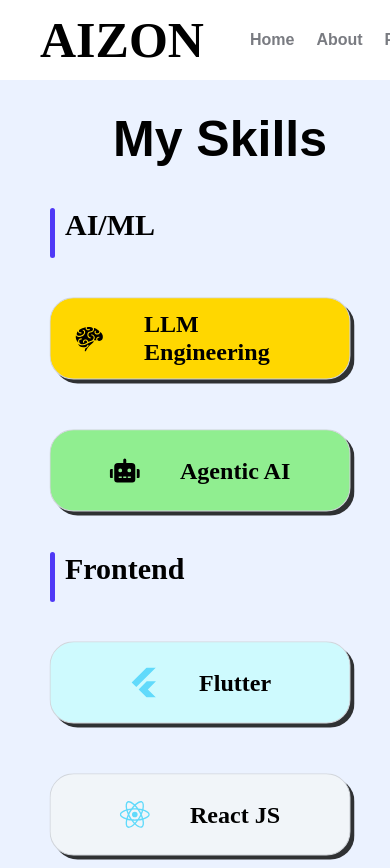
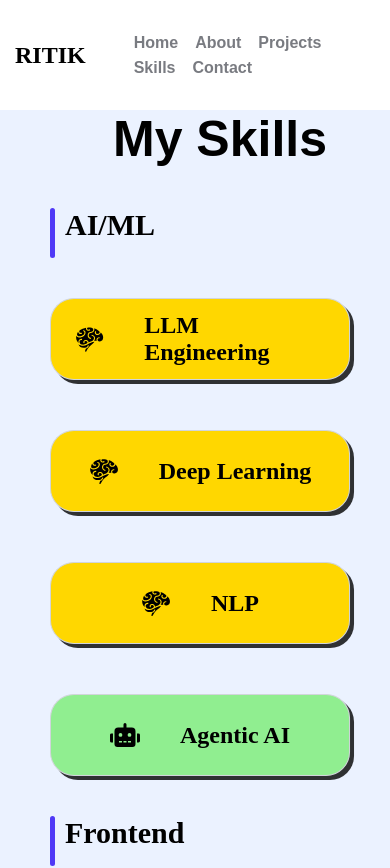
Before and after one commit to RitikM-AiDev/Ritik_aidev, a React (Vite) app in the folder Aizon/: page /skills in a window 390 px wide. Shown: the top 868 px of the page. Built offline with nearby package versions, Linux system fonts and the light colour scheme.

Commit message:
changed to responsive UI

```diff
--- a/Aizon/src/About.jsx
+++ b/Aizon/src/About.jsx
@@ -9,7 +9,7 @@
        <>
        <div className='home'>
                 <div className='header'>
-                    <h2 style={{margin : 40}}>AIZON</h2>
+                    <h2 style={{marginRight : "2px"}}>RITIK</h2>
                     <div className='header-nav'>
                     <button className='header-button' onClick={()=>{navigate("/")}}>Home</button>
                     <button className='header-button' onClick={()=>{navigate("/about")}}>About</button>
@@ -22,13 +22,13 @@
                     <div className="wordsabout">
                     <h1>About Me</h1>
                     <div className="aboutpara">
-                    <p >I am a passionate Python developer and aspiring AI engineer with </p>
+                        <p>I am a passionate Python developer and aspiring AI engineer with </p>
                         <p> hands-on experience in algorithms, data structures, and </p>
                         <p>deep learning concepts. I have a strong curiosity for understanding </p>
                         <p> complex problems and turning them into practical solutions. </p>
-                         <p>I enjoy exploring new ideas, learning continuously, and </p>
+                        <p>I enjoy exploring new ideas, learning continuously, and </p>
                         <p > applying my knowledge to create projects that are both innovative</p>
-                         <p>and impactful. With a dedication to growth and problem-solving, </p>
+                        <p>and impactful. With a dedication to growth and problem-solving, </p>
                         <p >I aim to contribute to meaningful work that bridges creativity and</p>
                         <p>technology, while constantly challenging myself to reach new heights. </p>
                     </div>
--- a/Aizon/src/App.jsx
+++ b/Aizon/src/App.jsx
@@ -8,7 +8,7 @@
        <>
        <div className='home'>
                 <div className='header'>
-                    <h2 style={{margin : 40}}>RITIK M - AI&ML ENGINEER</h2>
+                    <h4 style={{marginRight : "2px"}}>RITIK M - AI&ML ENGINEER</h4>
                     <div className='header-nav'>
                     <button className='header-button' onClick={()=>{navigate("/")}}>Home</button>
                     <button className='header-button' onClick={()=>{navigate("/about")}}>About</button>
--- a/Aizon/src/Contact.jsx
+++ b/Aizon/src/Contact.jsx
@@ -5,7 +5,7 @@
        <>
        <div className='home'>
                 <div className='header'>
-                    <h2 style={{margin : 40}}>AIZON</h2>
+                    <h2 style={{marginRight : "2px"}}>RITIK</h2>
                     <div className='header-nav'>
                     <button className='header-button' onClick={()=>{navigate("/")}}>Home</button>
                     <button className='header-button' onClick={()=>{navigate("/about")}}>About</button>
--- a/Aizon/src/Projects.jsx
+++ b/Aizon/src/Projects.jsx
@@ -10,7 +10,7 @@
        <>
        <div className='home'>
                 <div className='header'>
-                    <h2 style={{margin : 40}}>AIZON</h2>
+                    <h2 style={{marginRight : "2px"}}>RITIK</h2>
                     <div className='header-nav'>
                     <button className='header-button' onClick={()=>{navigate("/")}}>Home</button>
                     <button className='header-button' onClick={()=>{navigate("/about")}}>About</button>
@@ -21,31 +21,39 @@
                 </div>
                 <div className="projects">
                  <div className="mark-project">
-                          <h1 style={{fontSize : 60}}>Where My Ideas Became Reality !!</h1>
+                          <h1 style={{fontSize : 30}}>Where My Ideas Became Reality !!</h1>
                           </div>
                         <div className="project">
                               <div className="project-icon">
+                                <div className='pic-icon'>
                                 <img src={brain_tumor_detection}></img>
-                                <a href='https://brain-tumor-ai.up.railway.app/' target='_blank'>Brain Tumor Detection and classification</a>
+                                <a href='https://brain-tumor-ai.up.railway.app/' target='_blank'>Brain Tumor Detection</a>
                                 <a className='project-git' href='https://github.com/RitikM-AiDev/brain-tumor-ai' target='_blank'><button className='project-button-git' ><FaGithub/>GitHub Link</button></a>
+                                </div>
                                 <p>AI-powered brain tumor detection and classification system that analyzes MRI scans using deep learning. Automatically identifies tumor type and generates a detailed diagnostic report.</p>
                             </div>
                             <div className="project-icon">
+                                <div className='pic-icon'>
                                 <img src={mailer_agent_project}></img>
                                 <h2>Personalised Mailer Agent</h2>
                                 <a className='project-git' href='https://github.com/RitikM-AiDev/Agentic-automated-Personal-Email-Agent' target='_blank'><button className='project-button-git' ><FaGithub/>GitHub Link</button></a>
+                                </div>
                                 <p>A minimal illustration showing AI agents sorting emails into formal and informal categories, ideal for showcasing intelligent message handling and sending mail as your personal agent in a clean, professional layout.</p>
                             </div>
                             <div className="project-icon">
+                                <div className='pic-icon'>
                                 <img src={desktop_assistant_project}></img>
                                 <a href='https://desko-eqco.onrender.com/' target='_blank'>DeskTop Assistant</a>
                                 <a className='project-git' href='https://github.com/RitikM-AiDev/AI-Agentic---desktop-assistant' target='_blank'><button className='project-button-git' ><FaGithub/>GitHub Link</button></a>
+                                </div>
                                 <p>Your personal AI assistant that lives on your desktop — a smart, conversational chatbot you can talk to anytime, ask anything, and get tasks done seamlessly, hands-free.Always available, always ready — your trusted digital companion.</p>
                             </div>
                              <div className="project-icon">
+                                <div className='pic-icon'>
                                 <img src={Notogen_project}></img>
                                 <h2>Notogen-AI Integrated Notes Maker Mobile APP</h2>
                                 <a className='project-git' href='https://github.com/RitikM-AiDev/Notogen-AI_Notes_Maker' target='_blank'><button className='project-button-git' ><FaGithub/>GitHub Link</button></a>
+                                </div>
                                 <p>NOTOGEN reduces classroom note-taking time by letting students focus on learning instead of writing. After class, students record what they learned, and NLP converts speech into clear notes. The system compares them with teacher notes, highlights mistakes, and provides corrections.</p>
                             </div>
                         </div>
--- a/Aizon/src/Skills.jsx
+++ b/Aizon/src/Skills.jsx
@@ -9,7 +9,7 @@
        <>
        <div className='home'>
                 <div className='header'>
-                    <h2 style={{margin : 40}}>AIZON</h2>
+                    <h2 style={{marginRight : "2px"}}>RITIK</h2>
                     <div className='header-nav'>
                     <button className='header-button' onClick={()=>{navigate("/")}}>Home</button>
                     <button className='header-button' onClick={()=>{navigate("/about")}}>About</button>
@@ -29,6 +29,15 @@
                 <GiBrain color="black" size={30}/>
                 <p>LLM Engineering</p>
               </div>
+               <div style={{backgroundColor :"gold"}} className="skill-icon">
+                <GiBrain color="black" size={30}/>
+                <p>Deep Learning</p>
+              </div>
+               <div style={{backgroundColor :"gold"}} className="skill-icon">
+                <GiBrain color="black" size={30}/>
+                <p>NLP</p>
+              </div>
+
                <div style={{backgroundColor : "lightgreen"}} className="skill-icon">
                 <FaRobot color="black" size={30}/>
                 <p>Agentic AI</p>
--- a/Aizon/src/index.css
+++ b/Aizon/src/index.css
@@ -7,10 +7,6 @@
     border-radius: 50px;
     padding: 15px 15px;
     display: inline-block;
-}
-.header h2{
-    font-weight: bolder;
-    font-size: 50px;
 }
     .skill-icon{
         background-color: white;
@@ -50,31 +46,38 @@
         color: black;
         background-color: white;
     }
+    .pic-icon{
+        display: flex;
+        flex-direction:column;
+        gap: 20px;
+        padding: 10px;
+        justify-content: space-around;
+        text-align: center;
+    }
      .project-icon{
         background-color: white;
         display: flex;
-        flex-direction: column;
-        align-items: center;
+        flex-direction: row;
         justify-content: space-evenly;
-        font-size: x-large;
+        width: 100%;
+        max-width: 1200px;
+        padding: 10px;
         margin: 0px;
-        background-color: black;
-        padding: 10px;
+        background-color: white;
         box-shadow: 8px 8px 0px 0px rgba(0, 0, 0, 0.8);
         border-radius: 1.5rem;
-        border:1px solid #d1d5db;
-        cursor: -webkit-grab;
-        color: white;
+        border:1px solid black;
+        cursor: pointer;
+        color: black;
         transition-duration: 0.5s;
-        width: 400px;
     }
     .project-icon a{
-        color: white;
+        color: black;
         font-weight: bolder;
-        cursor: -webkit-grab;
+        cursor: pointer;
     }
     .project-icon p{
-        color:white;
+        color:black;
     }
     .project-icon:hover{
         transform: scale(1.02);
@@ -84,14 +87,10 @@
     .project-icon img{
         border-radius: 1rem;
         width: 100%;
-        height: 50%;
 
 
     }
-    .project-icon p {
-    margin: 0;
-    padding: 1rem;
-}
+
     @keyframes box {
     from{
         transform: translateX(300px);
@@ -111,6 +110,7 @@
     flex-direction: row;
     flex-wrap: wrap;
     gap: 80px;
+    padding: 30px;
 }
 .skill-icon:hover{
     transform: scale(1.5);
@@ -121,6 +121,7 @@
     display: flex;
     flex-direction: column;
     align-items: center;
+    padding: 10px;
     gap: 20px;
 }
 .wordskills{
@@ -176,13 +177,13 @@
     line-height: 1.2;
 }
 .aboutpara{
-    font-size: 25px;
+    font-size: 20px;
     display:  flex;
     flex-direction: column;
     align-items: center;
-    gap: 10px;
+    line-height: 1.5;
     color:  black;
-    /* #6a7282 */
+    padding: 10px;
 }
 .resumefull{
     display: flex;
@@ -200,16 +201,29 @@
     display: flex;
     flex-direction: column;
     background-color: #ebf2ff;
+    min-height: 100vh;
 }
-
+@media (max-width : 768px){
+    .project-icon{
+        display: flex;
+        flex-direction: column;
+        align-items: center;
+    }
+    .pic-icon{
+        width: 100%;
+        text-align: center;
+    }
+}
 .header{
     display: flex;
     position: fixed;
     z-index: 1000;
     top: 0;
+    padding: 15px;
     width: 100%;
     background-color: transparent;
     align-items: center;
+    justify-content: space-around;
     background-color: white;
     height: 80px;
 
@@ -218,8 +232,8 @@
         margin: 40px;
         display: flex;
         flex-direction: row;
-        gap: 10px;
-        margin-left: auto;
+        flex-wrap: wrap;
+        gap: 5px;
 }
 .header-button{
     color: #797b81;
```
Also changed, not shown: 1 other file (tests, documents, lock files or other folders).
